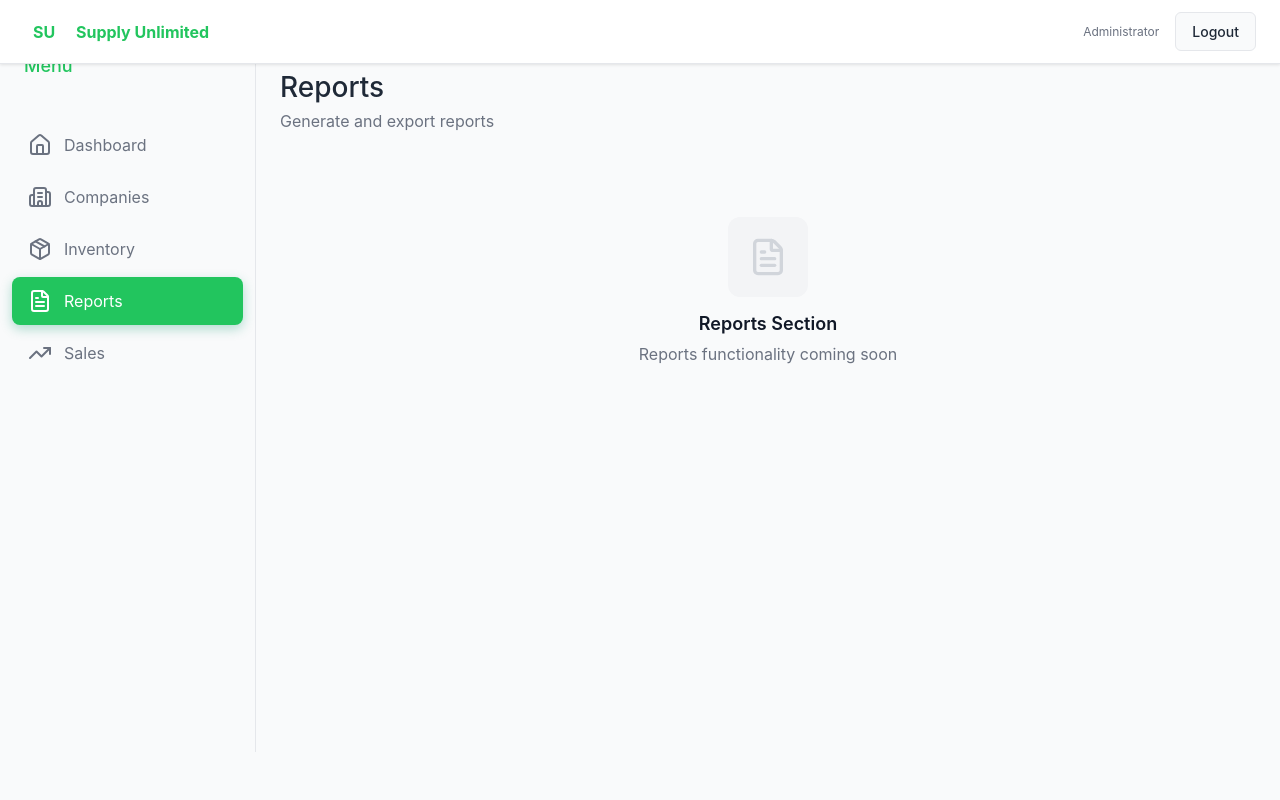
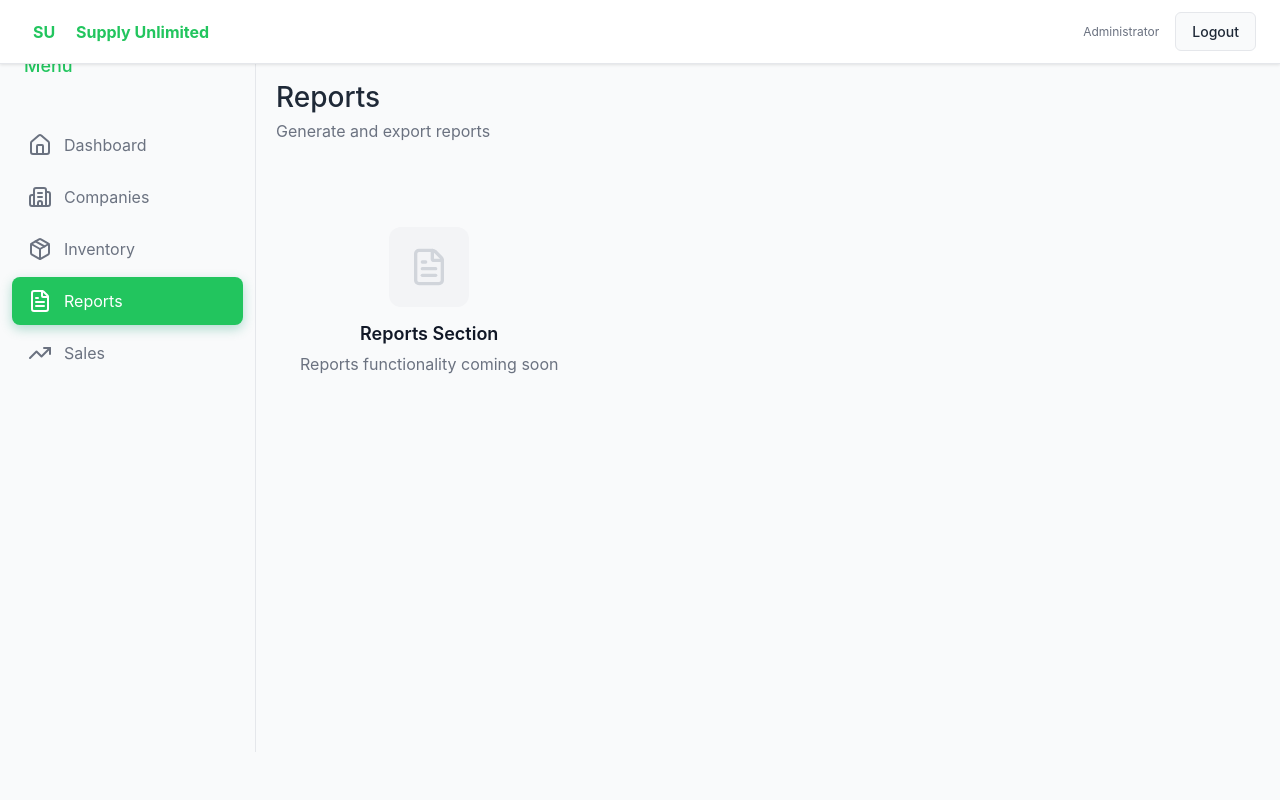
Before and after one commit to rafael-ceotto/Supply-Unlimited, a Django app: template templates/reports.html in a window 1280 px wide. Run offline with Django 5.2, Linux system fonts and the light colour scheme; the template is opened without the code that fills it, so the values that code supplies are empty; some libraries are stand-ins or nearby versions.

Commit message:
Improvement on settings.css and dashboard.css

```diff
--- a/static/css/dashboard.css
+++ b/static/css/dashboard.css
@@ -196,9 +196,9 @@ body {
 
 /* Content Area */
 .content {
-    flex: 1;
+    /* flex: 1; */
     overflow-y: auto;
-    padding: 0px 24px 24px 24px;
+    padding: 10px 20px
 }
 
 .page-header {
--- a/static/css/settings.css
+++ b/static/css/settings.css
@@ -49,7 +49,7 @@
 .settings-sidebar {
     background: transparent;
     border-right: none;
-    padding: 0;
+    padding: 20px;
     position: relative;
     height: auto;
     overflow-y: visible;
```
